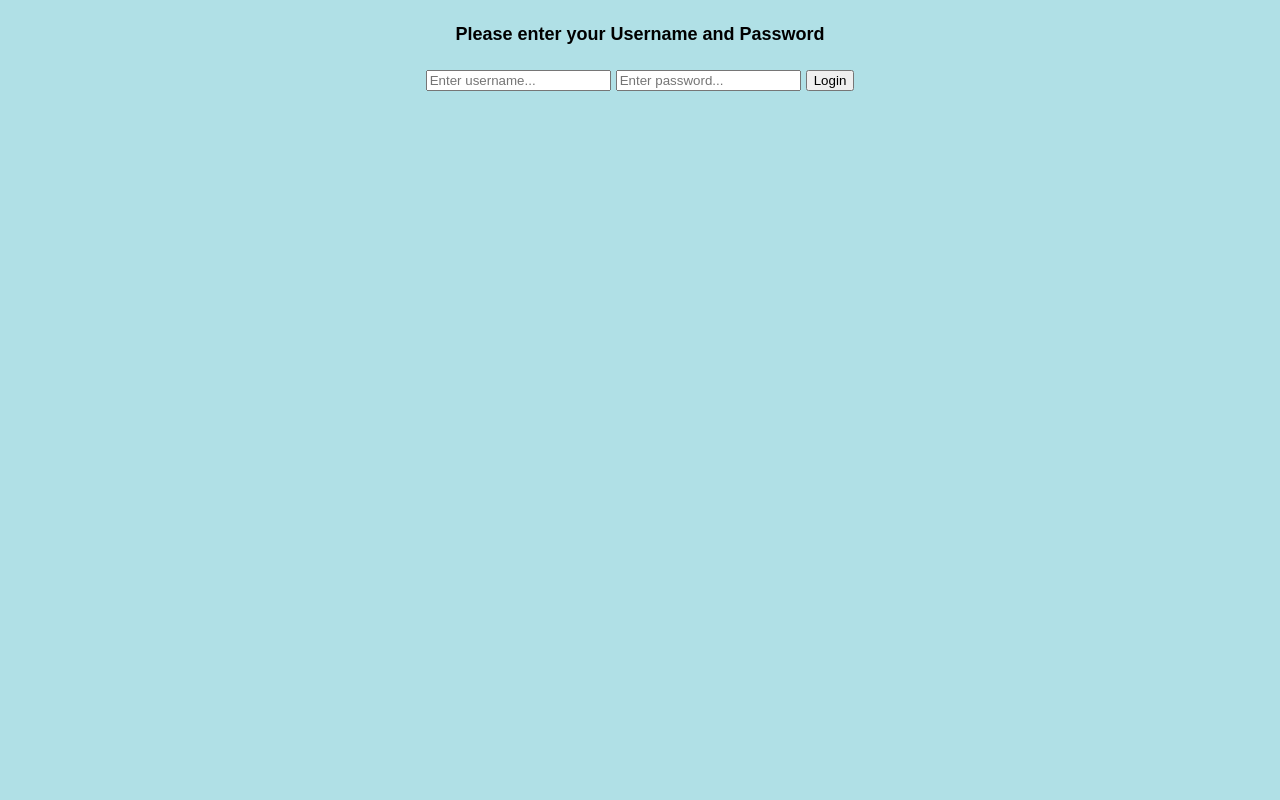
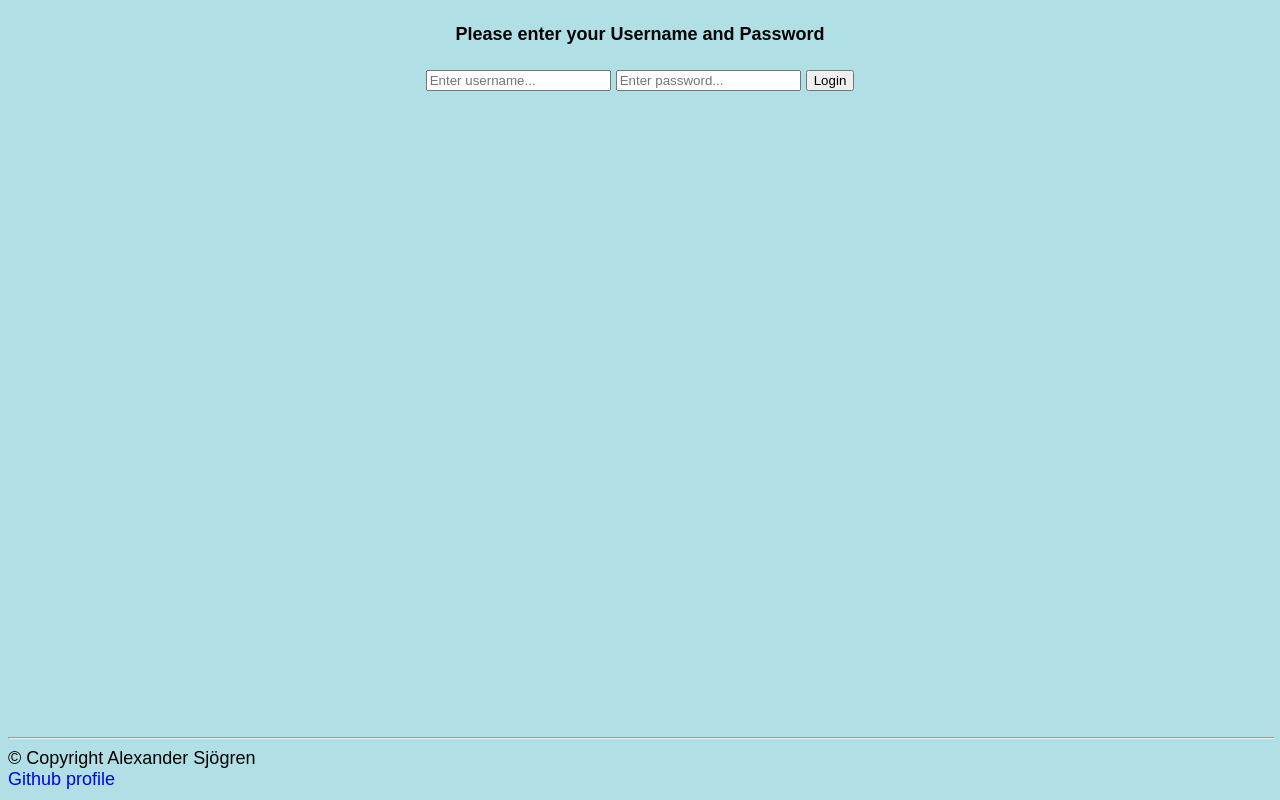
Before and after one commit to Alexander-sjogren/Login-page, a plain HTML site: page index.html in a window 1280 px wide. Drawn offline with Linux system fonts and the light colour scheme.

Commit message:
Finished, some minor cleanup

```diff
--- a/index.html
+++ b/index.html
@@ -14,6 +14,12 @@
         <button id="btn" onclick="logIn();">Login</button>
     </div>
     <div id="output"></div>
+    <div id="F1">
+        <hr>
+        <footer>&#169; Copyright Alexander Sjögren</footer>
+        <a id="HREF" href="https://github.com/Alexander-sjogren" target="_blank">Github profile</a>
+    </div>
+
     <script src="script.js"></script>
 </body>
 </html>
--- a/style.css
+++ b/style.css
@@ -9,3 +9,13 @@ body {
       color: red;
       font-size: large;
   }
+  #F1 {
+      text-align: left;
+      position: absolute;
+      bottom: 10px;
+      width: 99%;
+      text-decoration: none;
+  }
+  #HREF {
+    text-decoration: none;
+ }
```
Also changed, not shown: script.js (line endings or trailing spaces).
